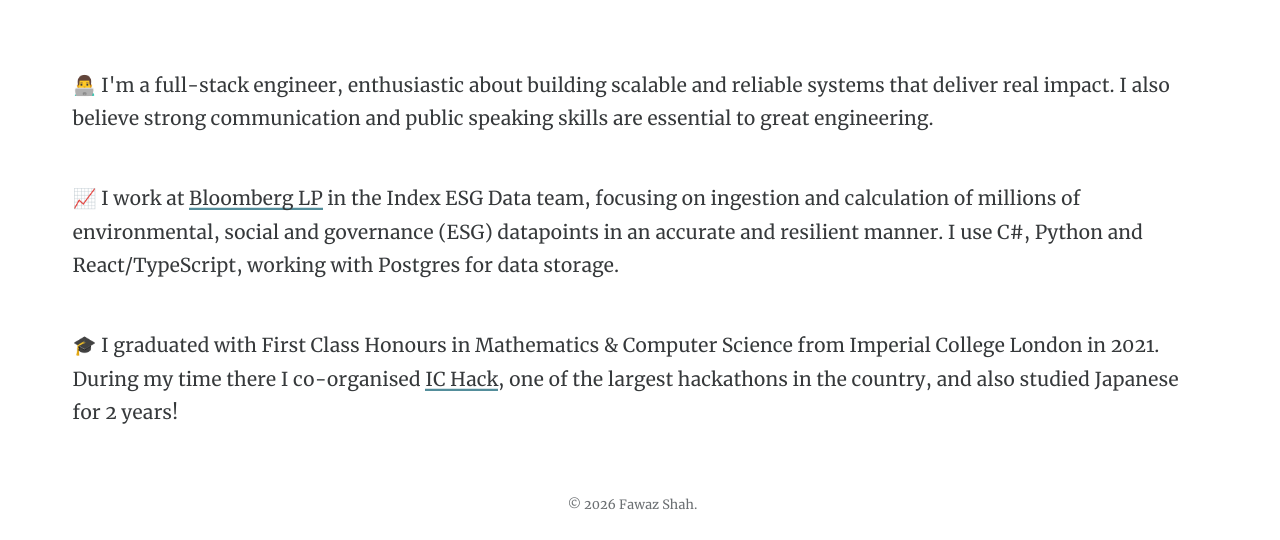
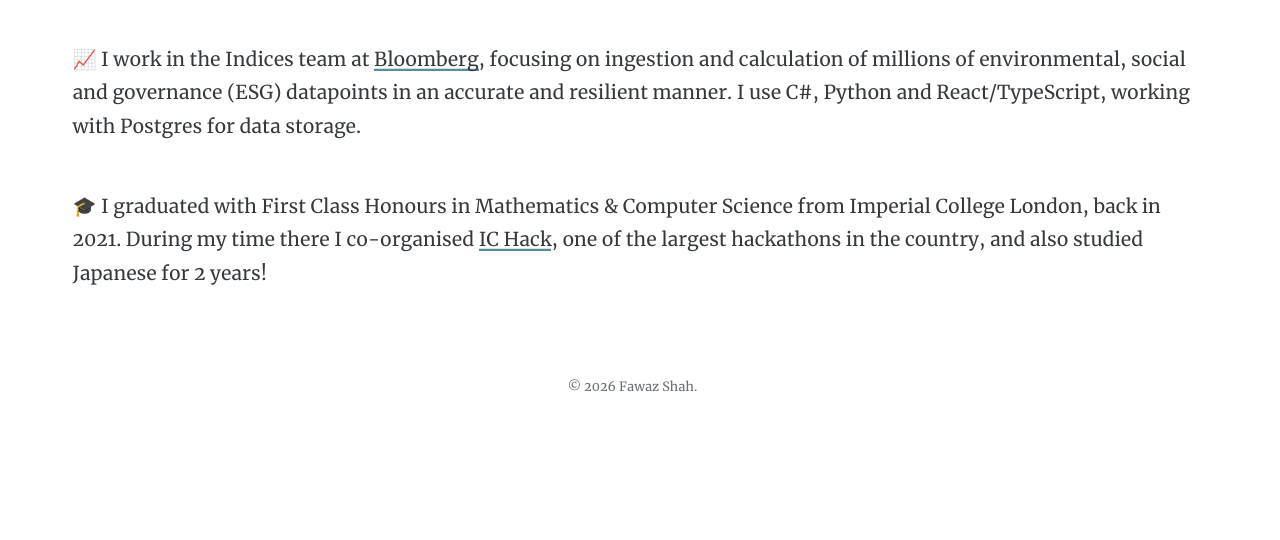
Before and after one commit to fawazshah/personal-website, an Astro site: page /about in a window 1280 px wide. Shown: the part 378-918 px from the top of the page. After the commit the page ends 800 px from the top, so only its background shows below. Built offline with nearby package versions, Linux system fonts and the light colour scheme; Astro itself is replaced by a stand-in of ours.

Commit message:
Spacing updates, wording updates

```diff
--- a/src/pages/about.astro
+++ b/src/pages/about.astro
@@ -10,8 +10,8 @@
   <div class="container">
     <h1>About Me</h1>
     <p>👨‍💻 I'm a full-stack engineer, enthusiastic about building scalable and reliable systems that deliver real impact. I also believe strong communication and public speaking skills are essential to great engineering.</p>
-    <p>📈 I work at <a href="https://www.bloomberg.com/company/values/tech-at-bloomberg/" target=_blank">Bloomberg LP</a> in the Index ESG Data team, focusing on ingestion and calculation of millions of environmental, social and governance (ESG) datapoints in an accurate and resilient manner. I use C#, Python and React/TypeScript, working with Postgres for data storage.</p>
-    <p>🎓 I graduated with First Class Honours in Mathematics & Computer Science from Imperial College London in 2021. During my time there I co-organised <a href="https://ichack.org/" target="_blank">IC Hack</a>, one of the largest hackathons in the country, and also studied Japanese for 2 years!</p>
+    <p>📈 I work in the Indices team at <a href="https://www.bloomberg.com/company/values/tech-at-bloomberg/" target=_blank">Bloomberg</a>, focusing on ingestion and calculation of millions of environmental, social and governance (ESG) datapoints in an accurate and resilient manner. I use C#, Python and React/TypeScript, working with Postgres for data storage.</p>
+    <p>🎓 I graduated with First Class Honours in Mathematics & Computer Science from Imperial College London, back in 2021. During my time there I co-organised <a href="https://ichack.org/" target="_blank">IC Hack</a>, one of the largest hackathons in the country, and also studied Japanese for 2 years!</p>
   </div>
 </BaseLayout>
 
@@ -20,7 +20,7 @@
     display: flex;
     flex-direction: column;
     justify-content: center;
-    margin-top: 8rem;
+    margin: auto;
   }
 
   .about-image {
--- a/src/styles/global.css
+++ b/src/styles/global.css
@@ -55,7 +55,7 @@
 h1 {
   font-family: var(--font-family-serif);
   font-size: 4em;
-  margin: 0 0 1em 0;
+  margin: 0 0 0.5em 0;
 }
 
 h2 {
```
